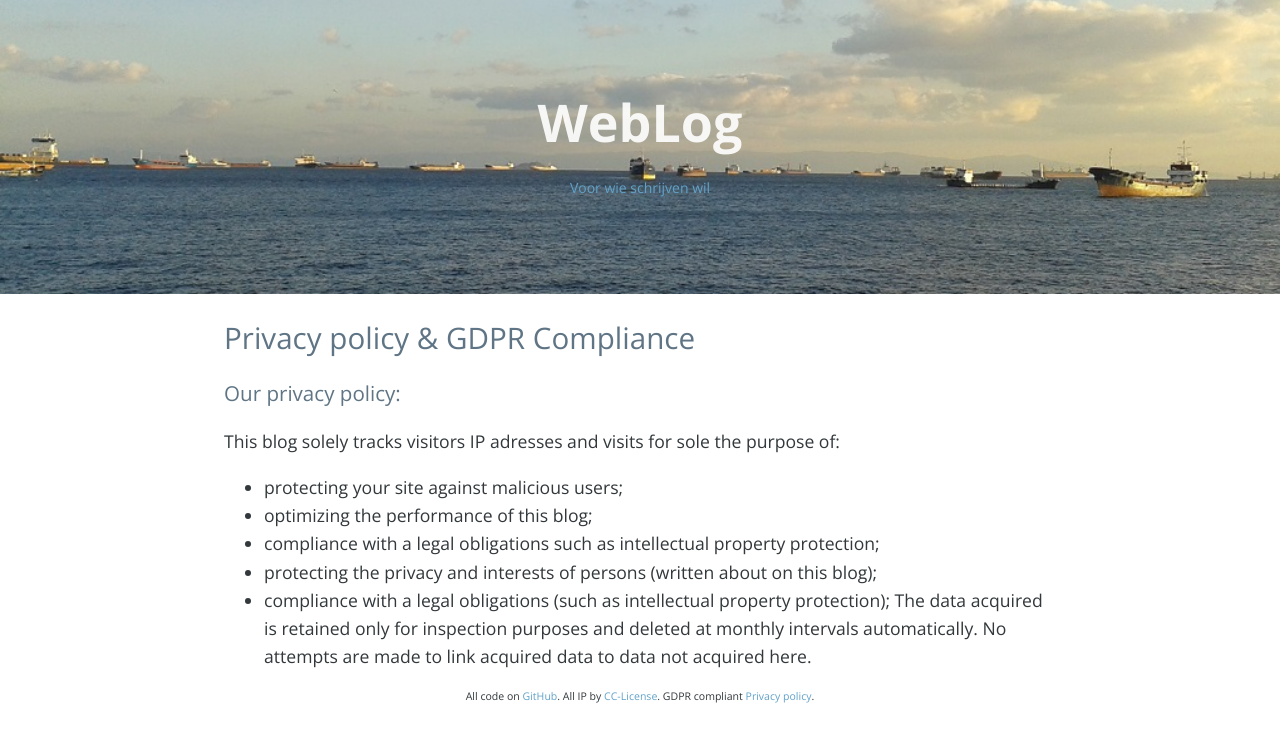
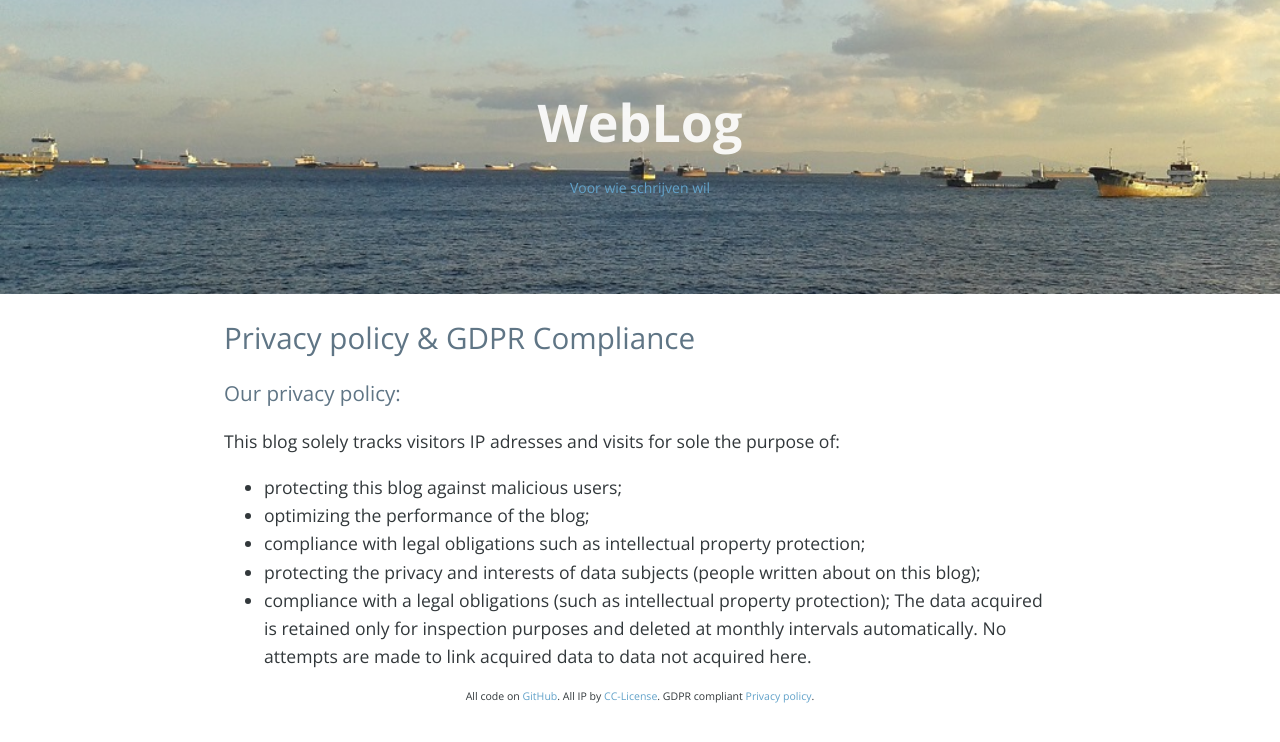
Before and after one commit to fprisse/Weblog, a Jekyll site: the page built from gdpr.md, in a window 1280 px wide. Shown: the top 742 px of the page. Built offline with Jekyll 4.4.1, drawn with Linux system fonts in a browser that asks for light colours; nearby versions of some CDN libraries; comment, search, counter and statistics services are not loaded.

Commit message:
Update gdpr.md

```diff
--- a/gdpr.md
+++ b/gdpr.md
@@ -7,10 +7,10 @@ permalink: /gdpr/
 ### Our privacy policy:
 
 This blog solely tracks visitors IP adresses and visits for sole the purpose of:
- - protecting your site against malicious users;
- - optimizing the performance of this blog;
- - compliance with a legal obligations such as intellectual property protection;
- - protecting the privacy and interests of persons (written about on this blog);
+ - protecting this blog against malicious users;
+ - optimizing the performance of the blog;
+ - compliance with legal obligations such as intellectual property protection;
+ - protecting the privacy and interests of data subjects (people written about on this blog);
  - compliance with a legal obligations (such as intellectual property protection);
 The data acquired is retained only for inspection purposes and deleted at monthly intervals automatically.
 No attempts are made to link acquired data to data not acquired here.
```
